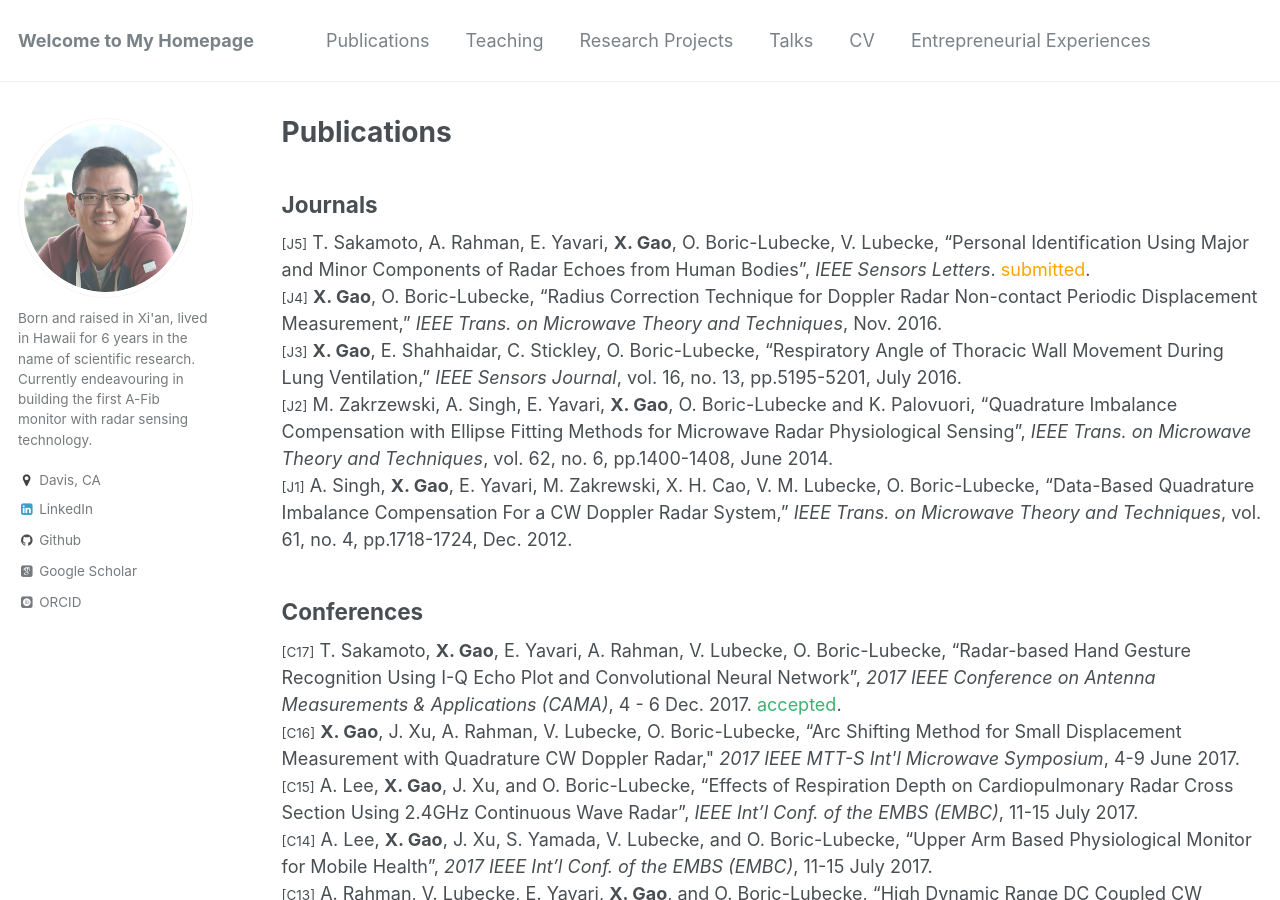
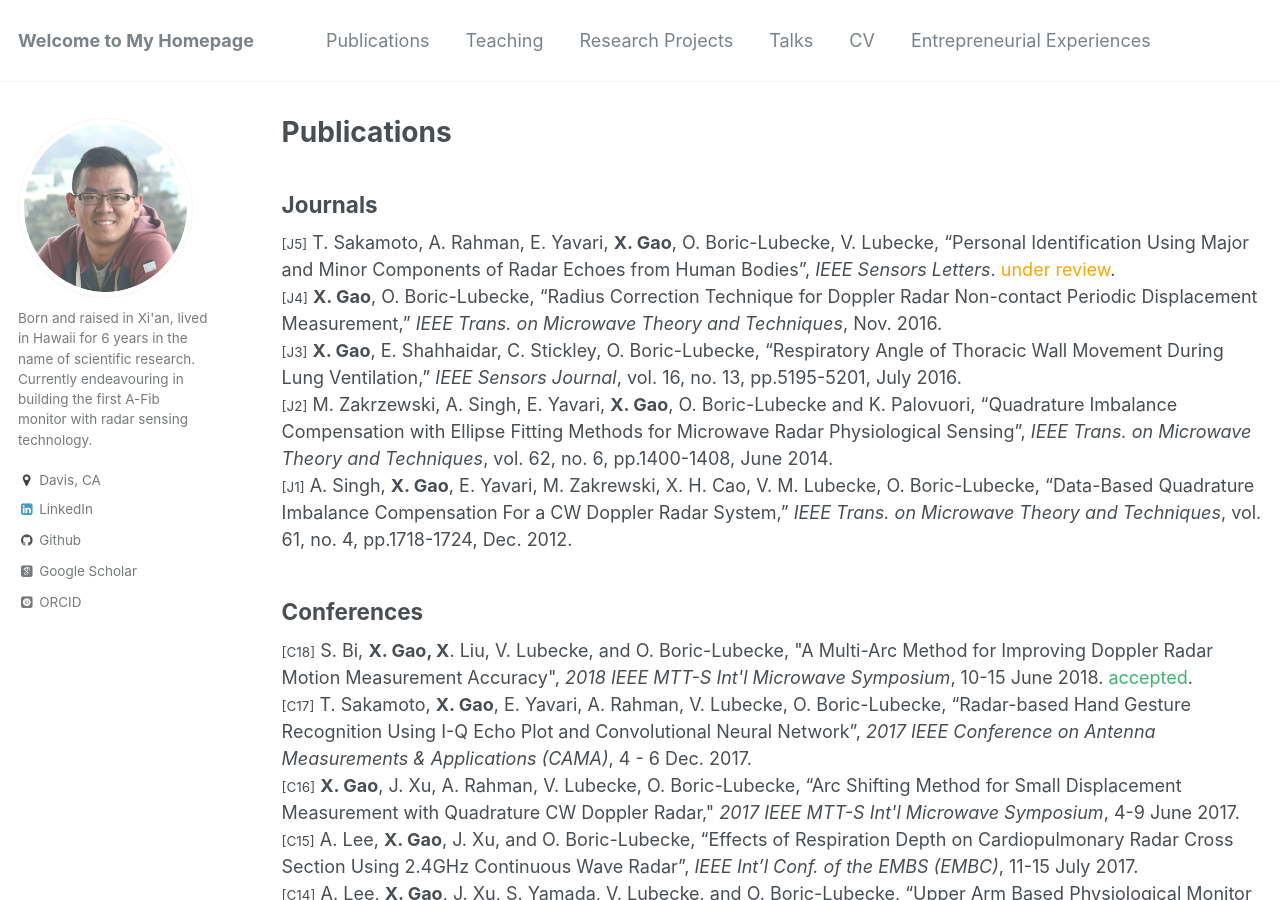
Before and after one commit to x-mengao/x-mengao.github.io, a Jekyll site: the page built from _pages/publications.html, in a window 1280 px wide and 900 px high. Built offline with Jekyll 4.4.1, drawn with Linux system fonts in a browser that asks for light colours; some web fonts are replaced.

Commit message:
Update publications.html

```diff
--- a/_pages/publications.html
+++ b/_pages/publications.html
@@ -6,14 +6,15 @@ author_profile: true
 ---
 
 <h2>Journals</h2>
-<small>[J5]</small> T. Sakamoto, A. Rahman, E. Yavari, <b>X. Gao</b>, O. Boric-Lubecke, V. Lubecke, “Personal Identification Using Major and Minor Components of Radar Echoes from Human Bodies”, <i>IEEE Sensors Letters</i>. <font style="color:Orange">submitted</font>. <br/>
+<small>[J5]</small> T. Sakamoto, A. Rahman, E. Yavari, <b>X. Gao</b>, O. Boric-Lubecke, V. Lubecke, “Personal Identification Using Major and Minor Components of Radar Echoes from Human Bodies”, <i>IEEE Sensors Letters</i>. <font style="color:Orange">under review</font>. <br/>
 <small>[J4]</small>  <b>X. Gao</b>, O. Boric-Lubecke, “Radius Correction Technique for Doppler Radar Non-contact Periodic Displacement Measurement,” <i>IEEE Trans. on Microwave Theory and Techniques</i>, Nov. 2016. <br/>
 <small>[J3]</small>  <b>X. Gao</b>, E. Shahhaidar, C. Stickley, O. Boric-Lubecke, “Respiratory Angle of Thoracic Wall Movement During Lung Ventilation,” <i>IEEE Sensors Journal</i>, vol. 16, no. 13, pp.5195-5201, July 2016.<br/>
 <small>[J2]</small>  M. Zakrzewski, A. Singh, E. Yavari, <b>X. Gao</b>, O. Boric-Lubecke and K. Palovuori, “Quadrature Imbalance Compensation with Ellipse Fitting Methods for Microwave Radar Physiological Sensing”, <i>IEEE Trans. on Microwave Theory and Techniques</i>, vol. 62, no. 6, pp.1400-1408, June 2014.<br/>
 <small>[J1]</small>  A. Singh, <b>X. Gao</b>, E. Yavari, M. Zakrewski, X. H. Cao, V. M. Lubecke, O. Boric-Lubecke, “Data-Based Quadrature Imbalance Compensation For a CW Doppler Radar System,” <i>IEEE Trans. on Microwave Theory and Techniques</i>, vol. 61, no. 4, pp.1718-1724, Dec. 2012.<br/>
 
 <h2>Conferences</h2>
-<small>[C17]</small>  T. Sakamoto, <b>X. Gao</b>, E. Yavari, A. Rahman, V. Lubecke, O. Boric-Lubecke, “Radar-based Hand Gesture Recognition Using I-Q Echo Plot and Convolutional Neural Network”, <i>2017 IEEE Conference on Antenna Measurements & Applications (CAMA)</i>, 4 - 6 Dec. 2017. <font style="color:MediumSeaGreen">accepted</font>. <br/>
+<small>[C18]</small>  S. Bi, <b>X. Gao, X</b>. Liu, V. Lubecke, and O. Boric-Lubecke, "A Multi-Arc Method for Improving Doppler Radar Motion Measurement Accuracy", <i>2018 IEEE MTT-S Int'l Microwave Symposium</i>, 10-15 June 2018. <font style="color:MediumSeaGreen">accepted</font>. <br/>
+<small>[C17]</small>  T. Sakamoto, <b>X. Gao</b>, E. Yavari, A. Rahman, V. Lubecke, O. Boric-Lubecke, “Radar-based Hand Gesture Recognition Using I-Q Echo Plot and Convolutional Neural Network”, <i>2017 IEEE Conference on Antenna Measurements & Applications (CAMA)</i>, 4 - 6 Dec. 2017. <br/>
 <small>[C16]</small>  <b>X. Gao</b>, J. Xu, A. Rahman, V. Lubecke, O. Boric-Lubecke, “Arc Shifting Method for Small Displacement Measurement with Quadrature CW Doppler Radar," <i>2017 IEEE MTT-S Int'l Microwave Symposium</i>, 4-9 June 2017.<br/>
 <small>[C15]</small>  A. Lee, <b>X. Gao</b>, J. Xu, and O. Boric-Lubecke, “Effects of Respiration Depth on Cardiopulmonary Radar Cross Section Using 2.4GHz Continuous Wave Radar”, <i>IEEE Int’l Conf. of the EMBS (EMBC)</i>, 11-15 July 2017.<br/>
 <small>[C14]</small>  A. Lee, <b>X. Gao</b>, J. Xu, S. Yamada, V. Lubecke, and O. Boric-Lubecke, “Upper Arm Based Physiological Monitor for Mobile Health”, <i>2017 IEEE Int’l Conf. of the EMBS (EMBC)</i>, 11-15 July 2017.<br/>
```
